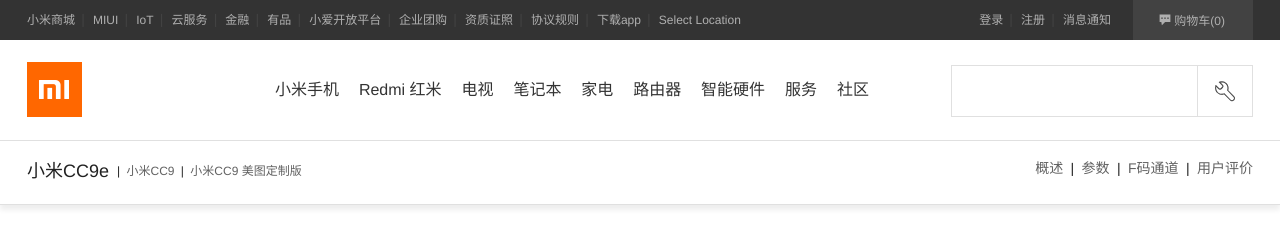
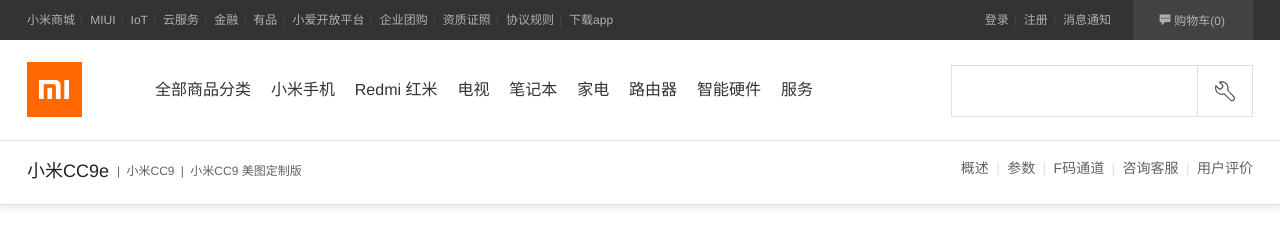
Before and after one commit to bgm9787/01_Js_Basics, a plain HTML site: page 作业/detail.html in a window 1280 px wide. Shown: the top 232 px of the page. Drawn offline with Linux system fonts and the light colour scheme; grey boxes are pictures that could not be loaded.

Commit message:
feat: 每日一练7-8

```diff
--- a/作业/css/detail.css
+++ b/作业/css/detail.css
@@ -1,4 +1,18 @@
 body {
+}
+
+.site-topbar .sep {
+    margin: 0 .2em;
+    color: #424242;
+}
+.site-header .header-nav a{
+    position: relative;
+    left: -120px;
+    margin-right:16px;
+
+ }
+ .xm-product-box .nav-bar .right .separator, .xm-product-box .nav-bar .left .separator {
+    margin: 0 .25em;
 }
 .footer {
     margin-top: 30px;
@@ -58,7 +72,7 @@ body {
 }
 .xm-product-box .nav-bar .right .separator, .xm-product-box .nav-bar .left .separator {
     margin: 0 .25em;
-    color: #212121;
+
 }
 .xm-product-box .nav-bar .right a, .xm-product-box .nav-bar .left a {
     color: #616161;
@@ -70,10 +84,6 @@ body {
     color: #e0e0e0;
 }
 
-.xm-product-box .nav-bar .right .separator, .xm-product-box .nav-bar .left .separator {
-    margin: 0 .25em;
-    color: #212121;
-}
 
 .xm-buyBox {
     margin-bottom: 50px;
@@ -119,6 +129,7 @@ body {
 }
 .xm-buyBox .aftersale-company {
     margin-bottom: 0;
+    margin-top: 1em;
     color: #ff6700;
 }
 .xm-buyBox .pro-info .pro-price {
--- a/作业/detail.html
+++ b/作业/detail.html
@@ -3,7 +3,7 @@
 <head>
     <meta charset="UTF-8">
     <meta name="viewport" content="width=device-width, initial-scale=1.0">
-    <title>小米商城首页</title>
+    <title>小米商城详情页</title>
     <link rel="shortcut icon" href="./images/favicon.ico" type="image/x-icon" />
     <link rel="stylesheet" href="./css/base.css" />
     <link rel="stylesheet" href="./css/detail.css" />
@@ -38,8 +38,7 @@
                             <img src="./images/download.png" alt="小米商城" width="90" height="90"/>
                             小米商城APP
                         </span>
-                    </a><span class="sep">|</span>
-                    <a href="#">Select Location</a>
+                    </a>
                 </div>
             </div>
         </div>
@@ -56,6 +55,7 @@
                         </div>
                     </div>
                     <div class="header-nav">
+                        <a herf="#">全部商品分类</a>
                         <a herf="#">小米手机</a>
                         <a herf="#">Redmi 红米</a>
                         <a herf="#">电视</a>
@@ -90,6 +90,8 @@
                             <a href="//www.mi.com/micc9e/specs">参数</a>
                             <span class="separator">|</span>
                             <a href="//www.mi.com/order/fcode" target="_blank">F码通道</a>
+                            <span class="separator">|</span>
+                            <a href="//item.mi.com/comment/10000164.html">咨询客服</a>
                             <span class="separator">|</span>
                             <a href="//item.mi.com/comment/10000164.html">用户评价</a>
                         </div>
```
Also changed, not shown: 2 other files.
